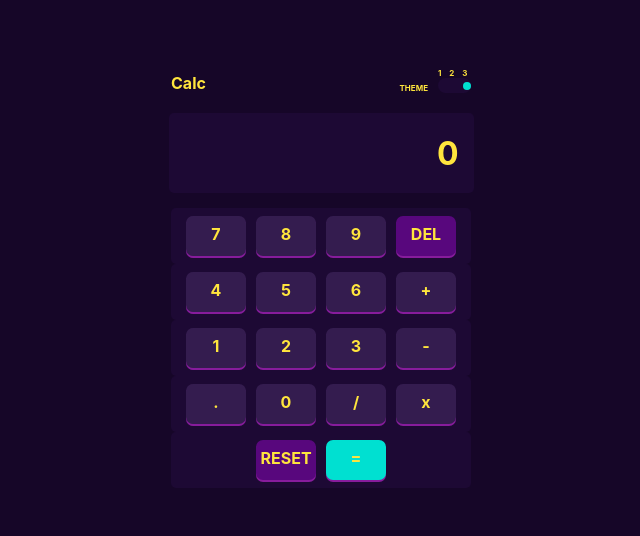
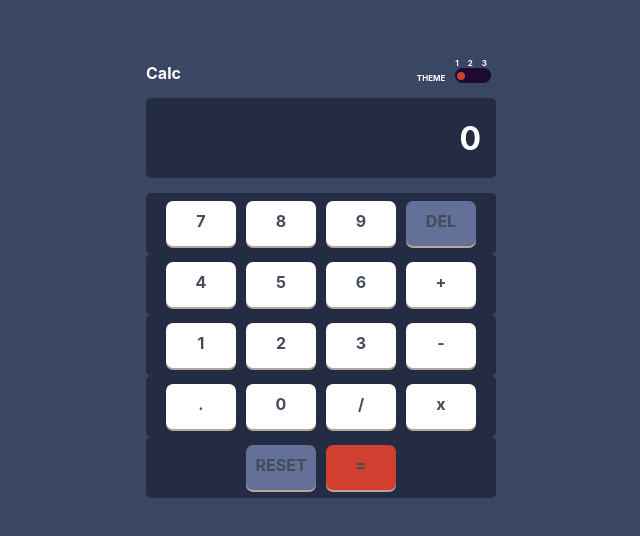
Before and after one commit to Leo40/calculator, a React (Create React App) app in the folder calculator/: page / in a window 1280 px wide. Shown: the part 122-658 px from the top of the page, without its empty margins (319-959 px from the left). Built offline with nearby package versions, Linux system fonts and the light colour scheme; a web font is replaced by a local one.

Commit message:
Latest updates

```diff
--- a/calculator/src/App.css
+++ b/calculator/src/App.css
@@ -1,73 +1,77 @@
 @import url("https://fonts.google.com/specimen/Spartan");
 
+:root {
+  --base: hsl(222, 26%, 31%);
+}
+
 body {
-  background-color: hsl(268, 75%, 9%);
-  /* font-family: "Spartan"; */
+  display: flex;
+  justify-content: center;
+  align-items: center;
+  height: 100vh;
+  background-color: var(--base);
   margin: 0;
   padding: 0;
+  /* font-family: "Spartan"; */
 }
 
-.App.theme-three {
+.App {
   display: flex;
-  top: 0;
-  bottom: 0;
-  left: 0;
-  right: 0;
-  position: absolute;
   flex-direction: column;
-  justify-content: center;
-  align-items: center;
-  color: hsl(52, 100%, 62%);
+  width: 100%;
+  background-color: var(--main-bg-color);
+  color: var(--text-color-one);
   font-weight: 700;
 }
 
 .Header {
   display: flex;
-  width: 300px;
+  width: 350px;
   flex-direction: row;
   align-items: flex-end;
 }
 
 .Button-Row {
   display: flex;
-  background-color: hsl(268, 71%, 12%);
+  background-color: var(--button-row-background-color);
   justify-content: center;
   align-items: center;
   padding: 5px 5px 5px 5px;
-  cursor: pointer;
   border-radius: 5px;
-  width: 290px;
-}
-
-.Button {
-  display: flex;
-  align-items: center;
-  justify-content: center;
-  width: 20px;
-  height: 15px;
-  padding: 10px 20px 15px 20px;
-  margin: 3px 5px 3px 5px;
-  border-radius: 7px;
-  background-color: hsl(268, 47%, 21%);
-  font-weight: bold;
-  box-shadow: 0px 2px hsl(290, 70%, 36%);
-  flex: 1;
+  width: 340px;
 }
 
 .Result-Container {
   display: flex;
   flex-direction: column;
-  width: 290px;
+  width: 335px;
   height: 80px;
   border-radius: 5px;
-  margin-top: 20px;
+  margin-top: 15px;
   margin-bottom: 15px;
-  background-color: hsl(268, 71%, 12%);
+  background-color: var(--result-background-color);
   justify-content: center;
   align-items: flex-end;
   font-size: 32px;
   text-align: right;
   padding-right: 15px;
+}
+
+.Button {
+  display: flex;
+  flex: 1;
+  align-items: center;
+  justify-content: center;
+  width: 30px;
+  height: 20px;
+  padding: 10px 20px 15px 20px;
+  margin: 3px 5px 3px 5px;
+  border-radius: 7px;
+  background-color: var(--button-background-color);
+  font-weight: bold;
+  box-shadow: 0px 2px var(--button-shadow-color);
+  color: var(--text-color-two);
+  cursor: pointer;
 }
 
 .Left-Section {
@@ -81,6 +85,7 @@ body {
   justify-content: flex-end;
   align-items: flex-end;
   font-size: 8px;
+  color: var(--text-color-three);
 }
 
 .Toggle {
@@ -94,23 +99,80 @@ body {
 
 .Outer {
   display: flex;
-  width: 33px;
+  width: 32px;
   height: 15px;
   background-color: hsl(268, 71%, 12%);
   border-radius: 10px;
   align-items: center;
-  justify-content: flex-end;
+  justify-content: var(--toggle-position);
+  padding: 0px 2px 0px 2px;
 }
 
 .Inner {
   display: flex;
-  background-color: hsl(176, 100%, 44%);
+  background-color: var(--toggle-color);
   width: 8px;
   height: 8px;
   border-radius: 10px;
 }
 
+.toggle-group {
+  display: flex;
+  flex-direction: row;
+}
+
+.toggle-number {
+  padding-right: 6px;
+  cursor: pointer;
+}
+
+.App.theme-one {
+  --main-bg-color: hsl(222, 26%, 31%);
+  --result-background-color: hsl(223, 31%, 20%);
+  --button-row-background-color: hsl(223, 31%, 20%);
+  --button-background-color: white;
+  --button-shadow-color: hsl(28, 16%, 65%);
+  --text-color-one: white;
+  --text-color-two: hsl(221, 14%, 31%);
+  --toggle-position: flex-start;
+  --toggle-color: hsl(6, 63%, 50%);
+}
+
 .App.theme-two {
-  .body {
-  }
+  --main-bg-color: white;
+  --result-background-color: hsl(0, 0%, 93%);
+  --button-row-background-color: hsl(0, 5%, 81%);
+  --button-background-color: hsl(45, 7%, 89%);
+  --button-shadow-color: hsl(35, 11%, 61%);
+  --text-color-one: hsl(60, 10%, 19%);
+  --text-color-two: hsl(60, 10%, 19%);
+  --text-color-three: hsl(60, 10%, 19%);
+  --toggle-position: center;
+  --toggle-color: hsl(25, 98%, 40%);
 }
+
+.App.theme-two {
+  --main-bg-color: hsl(0, 0%, 90%);
+  --result-background-color: hsl(0, 0%, 93%);
+  --button-row-background-color: hsl(0, 5%, 81%);
+  --button-background-color: hsl(45, 7%, 89%);
+  --button-shadow-color: hsl(35, 11%, 61%);
+  --text-color-one: hsl(60, 10%, 19%);
+  --text-color-two: hsl(60, 10%, 19%);
+  --text-color-three: hsl(60, 10%, 19%);
+  --toggle-position: center;
+  --toggle-color: hsl(25, 98%, 40%);
+}
+
+.App.theme-three {
+  --main-bg-color: hsl(268, 75%, 9%);
+  --result-background-color: hsl(268, 71%, 12%);
+  --button-row-background-color: hsl(268, 71%, 12%);
+  --button-background-color: hsl(268, 47%, 21%);
+  --button-shadow-color: hsl(290, 70%, 36%);
+  --text-color-one: hsl(52, 100%, 62%);
+  --text-color-two: hsl(52, 100%, 62%);
+  --text-color-three: hsl(52, 100%, 62%);
+  --toggle-position: flex-end;
+  --toggle-color: hsl(176, 100%, 44%);
+}
--- a/calculator/src/App.js
+++ b/calculator/src/App.js
@@ -8,7 +8,9 @@ import * as math from "mathjs";
 function App() {
 
   const [value, setValue] = useState(["0"]);
-  const [colorTheme, setTheme] = useState("theme-three");
+  const [theme, setTheme] = useState("theme-one");
+  const [altColorOne, setAltColorOne] = useState("hsl(225, 21%, 49%)");
+  const [altColorTwo, setAltColorTwo] = useState("hsl(6, 63%, 50%)");
 
   const handleClick = (clickedSymbol) => {
     value[0].length === 1 ? setValue([clickedSymbol]) : setValue([...value, clickedSymbol]);
@@ -28,16 +30,32 @@ function App() {
     setValue([value]);
   }
 
-  const altColor1 = "hsl(281, 89%, 26%)";
-  const altColor2 = "hsl(176, 100%, 44%)";
-  const altStyles = {
-    width: "40px",
-    padding: "10px 45px 15px 45px"
+  const handleToggle = (themeNumber) => {
+    if(themeNumber === "1") {
+      document.body.style = 'background: hsl(222, 26%, 31%;';
+      setTheme("theme-one");
+      setAltColorOne("hsl(225, 21%, 49%)");
+      setAltColorTwo("hsl(6, 63%, 50%)");
+    }
+
+    else if(themeNumber === "2") {
+      document.body.style = 'background: hsl(0, 0%, 90%);';
+      setTheme("theme-two");
+      setAltColorOne("hsl(185, 42%, 37%)");
+      setAltColorTwo("hsl(25, 98%, 40%)");
+    }
+
+    else if (themeNumber === "3") {
+      document.body.style = 'background: hsl(268, 75%, 9%);';
+      setTheme("theme-three");
+      setAltColorOne("hsl(281, 89%, 26%)");
+      setAltColorTwo("hsl(176, 100%, 44%)");
+    }
   }
 
   return (
-    <div className={`App ${colorTheme}`}>
-      <Header />
+    <div className={`App ${theme}`}>
+      <Header handleToggle={handleToggle}/>
       <div className="Result-Container">
         <div className="Result"><Result value={value} /></div>
       </div>
@@ -45,7 +63,7 @@ function App() {
         <div><Button symbol={7} handleClick={handleClick} /></div>
         <div><Button symbol={8} handleClick={handleClick} /></div>
         <div><Button symbol={9} handleClick={handleClick} /></div>
-        <div><Button symbol={"DEL"} altColor={altColor1} handleClick={handleDelete} /></div>
+        <div><Button symbol={"DEL"} altColor={altColorOne} handleClick={handleDelete} /></div>
       </div>
       <div className="Button-Row">
         <div><Button symbol={4} handleClick={handleClick} /></div>
@@ -66,8 +84,8 @@ function App() {
         <div><Button symbol={"x"} handleClick={handleClick} /></div>
       </div>
       <div className="Button-Row">
-        <div ><Button symbol={"RESET"} altStyles={altStyles} altColor={altColor1} handleClick={handleReset} /></div>
-        <div ><Button symbol={"="} altStyles={altStyles} altColor={altColor2} handleClick={computeResult} /></div>
+        <div ><Button symbol={"RESET"} altColor={altColorOne} handleClick={handleReset} /></div>
+        <div ><Button symbol={"="} altColor={altColorTwo} handleClick={computeResult} /></div>
       </div>
     </div>
   );
--- a/calculator/src/components/Button.jsx
+++ b/calculator/src/components/Button.jsx
@@ -1,9 +1,9 @@
 import React from 'react'
 
-function Button({ symbol, handleClick, altColor, altStyles }) {
+function Button({ symbol, handleClick, altColor }) {
     return (
         <div className="Button"
-        style={{backgroundColor:altColor}}
+        style={{backgroundColor: altColor}}
         onClick={() => { handleClick(symbol) }}>
             {symbol}
         </div >
--- a/calculator/src/components/Equal.jsx
+++ b/calculator/src/components/Equal.jsx
@@ -1,8 +1,8 @@
 import React from 'react'
 
-function Equal({ symbol, handleClick }) {
+function Equal({ symbol, handleClick, altColor}) {
     return (
-        <div className="Equal" onClick={() => { handleClick() }}>
+        <div className="Equal" style={{backgroundColor: altColor}} onClick={() => { handleClick() }}>
             {symbol}
         </div>
     )
--- a/calculator/src/components/Header.jsx
+++ b/calculator/src/components/Header.jsx
@@ -1,6 +1,6 @@
 import React from 'react'
 
-function Header() {
+function Header({ handleToggle }) {
     return (
         <div className="Header">
             <div className="Left-Section">
@@ -11,8 +11,10 @@ function Header() {
                     THEME
                 </div>
                 <div className="Toggle">
-                    <div>
-                        1 2 3
+                    <div className="toggle-group" >
+                        <div className="toggle-number" onClick={() => { handleToggle("1") }}>1</div>
+                        <div className="toggle-number" onClick={() => { handleToggle("2") }}>2</div>
+                        <div className="toggle-number" onClick={() => { handleToggle("3") }}>3</div>
                     </div>
                     <div>
                         <div className="Outer">
```
